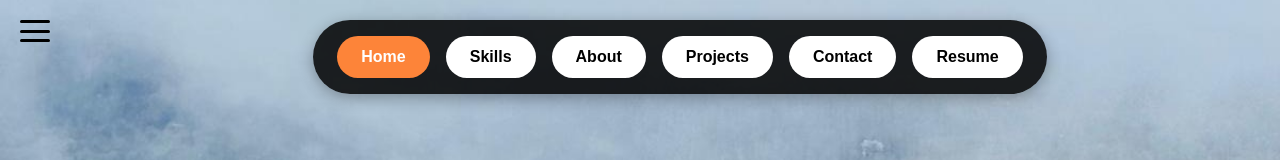
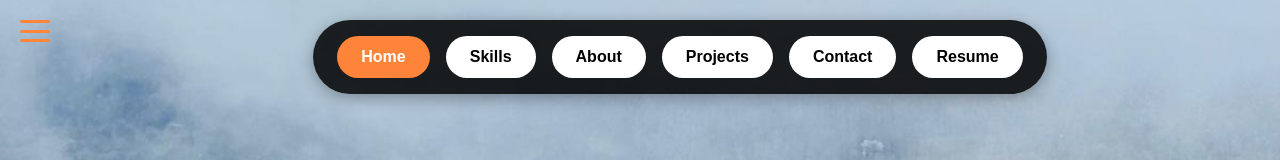
Before and after one commit to Parzzii/portfolio, a React (Create React App) app: page / in a window 1280 px wide. Shown: the top 160 px of the page. Built offline with nearby package versions, Linux system fonts and the light colour scheme.

Commit message:
meu color

```diff
--- a/src/styles/HeroSection.css
+++ b/src/styles/HeroSection.css
@@ -413,7 +413,8 @@
 .hamburger span {
   height: 3px;
   width: 100%;
-  background: rgb(0, 0, 0);
+  background: #fd8439;
+
   border-radius: 5px;
   transition: all 0.3s ease;
 }
```
